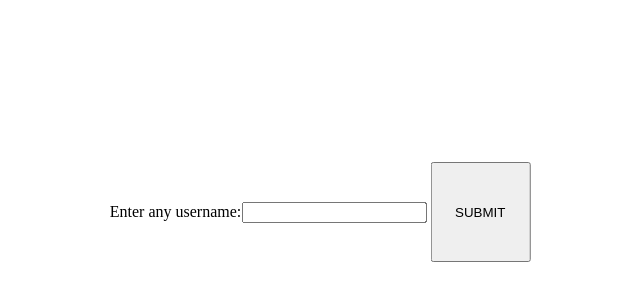
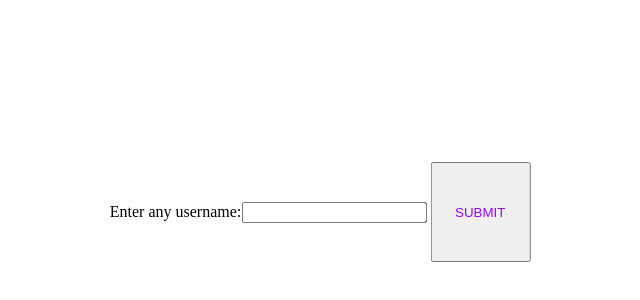
Before and after one commit to Pranav-Ajay/My-game, a website: page index.html in a window 1280 px wide. Shown: the part 188-488 px from the top of the page, 320-960 px from the left. Drawn offline with Linux system fonts and the light colour scheme.

Commit message:
Update styles.css

```diff
--- a/styles.css
+++ b/styles.css
@@ -5,6 +5,7 @@
   transform: translate(-50%, -50%);
 }
 button{
+  color: #9D00FF;
   width: 100px;
   height: 100px;
 }
```
